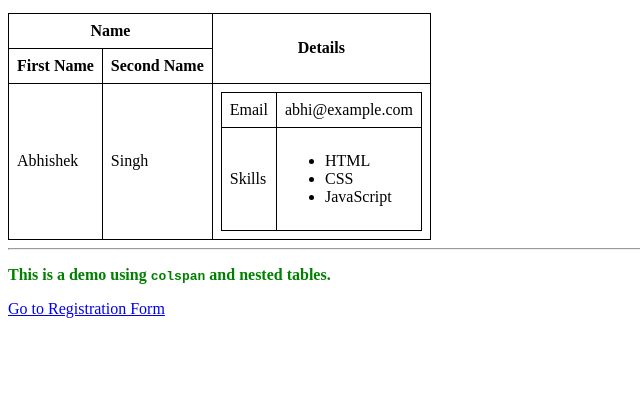
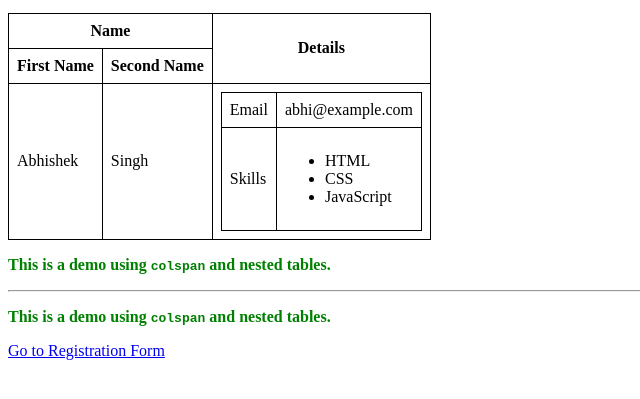
Before and after one commit to abhiya492/Training, a plain HTML site: page Day-1/2.html in a window 1280 px wide. Shown: the part 101-500 px from the top of the page, without its empty margins (0-640 px from the left). Drawn offline with Linux system fonts and the light colour scheme.

Commit message:
fix error -meta data

```diff
--- a/Day-1/2.html
+++ b/Day-1/2.html
@@ -13,6 +13,9 @@
     .highlight {
       color: blue;
       font-weight: bold;
+    }
+    #footer {
+      color: green;
     }
   </style>
 </head>
@@ -57,7 +60,7 @@
       </td>
     </tr>
   </table>
-
+  <p id="footer" class="highlight">This is a demo using <code>colspan</code> and nested tables.</p>
   <hr>
 
   <p style="color: green;" id="footer" class="highlight">This is a demo using <code>colspan</code> and nested tables.</p>
```
